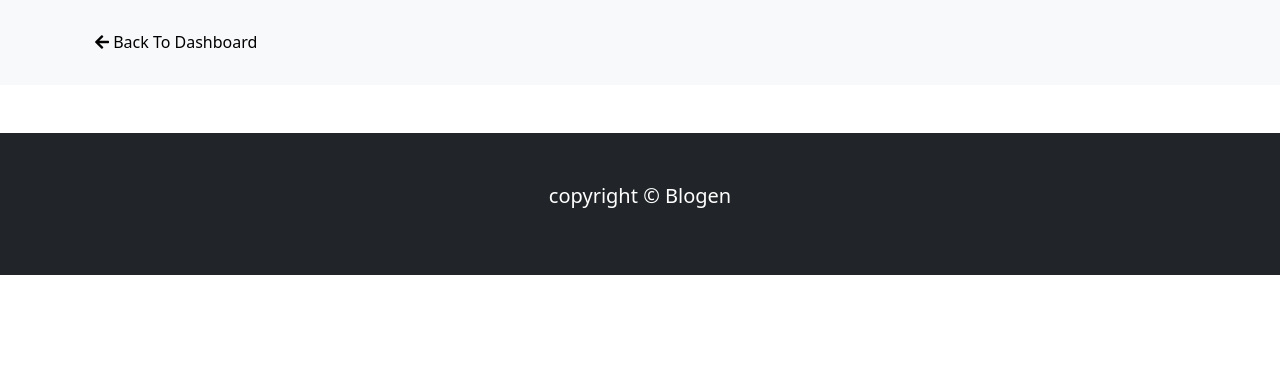
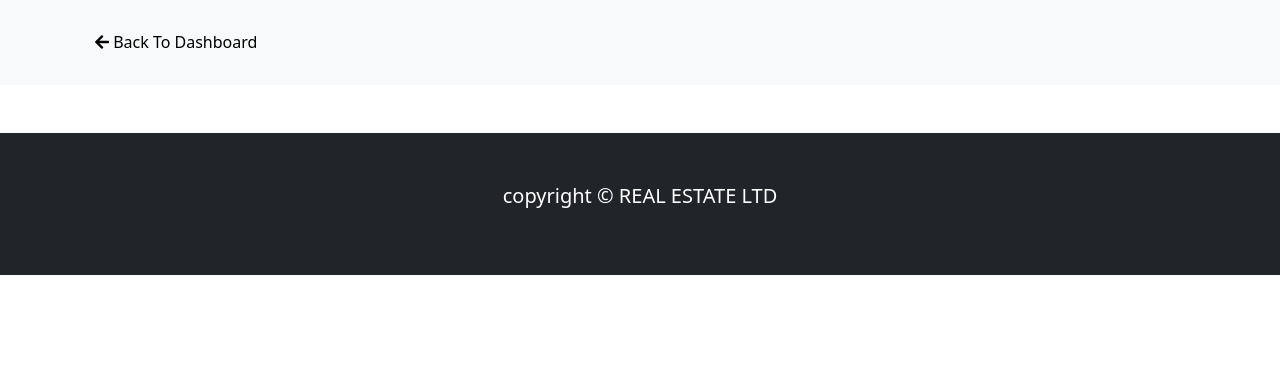
Before and after one commit to rafiepaculaba/realestate, a PHP site: page /admin/viewagent.php?id=1 in a window 1280 px wide. Shown: the part 250-628 px from the top of the page. Run offline with PHP 8.4, Linux system fonts and the light colour scheme; data comes from the database, SQL or seed files in the repository; some libraries are stand-ins or nearby versions.

Commit message:
Update viewagent.php

```diff
--- a/admin/viewagent.php
+++ b/admin/viewagent.php
@@ -135,7 +135,7 @@
             <div class="row">
                 <div class="col">
                     <p class="lead text-center">
-                        copyright &copy; <span id="year"></span> Blogen
+                        copyright &copy; <span id="year"></span>  REAL ESTATE LTD
                     </p>
                 </div>
             </div>
```
